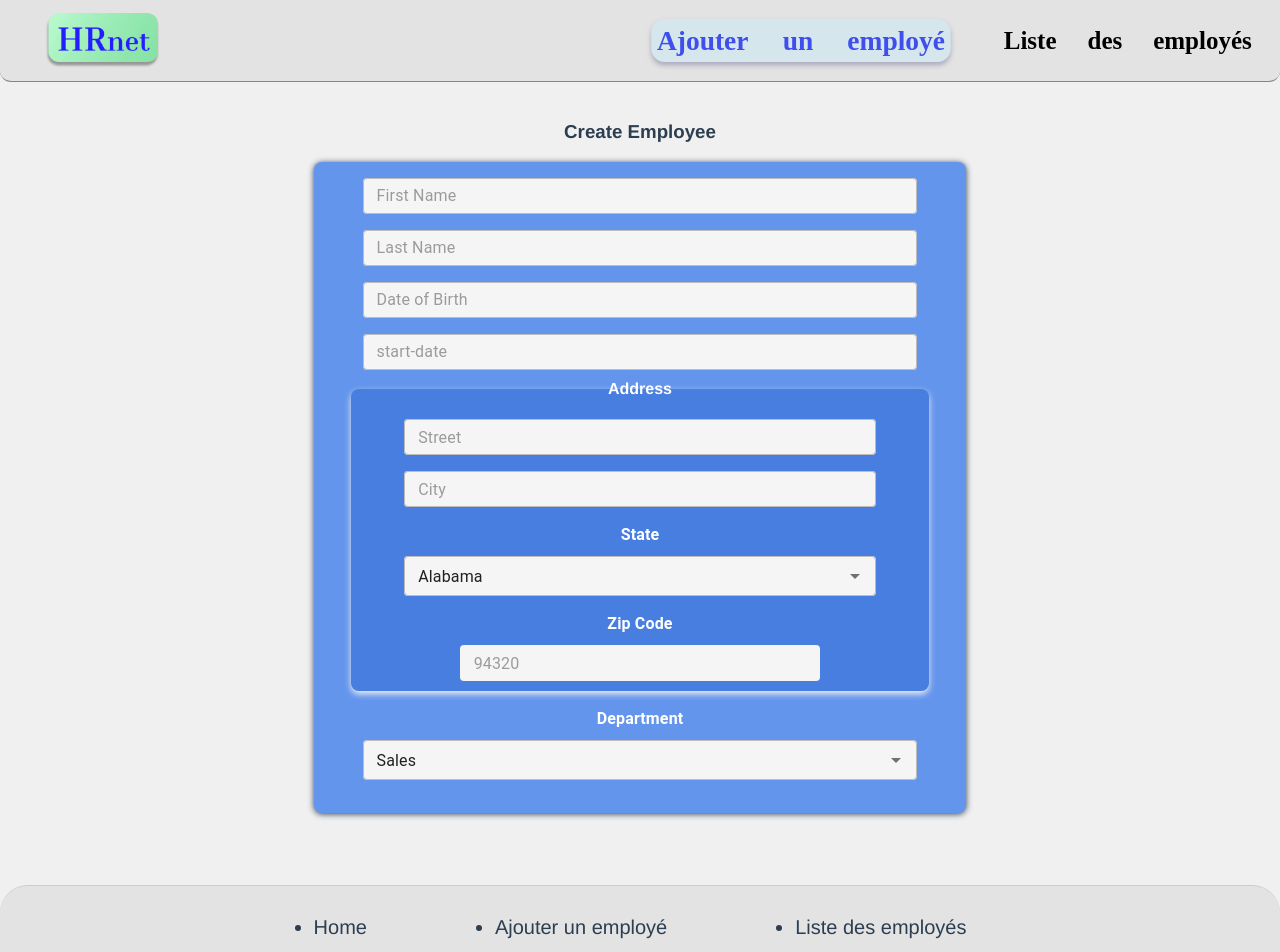
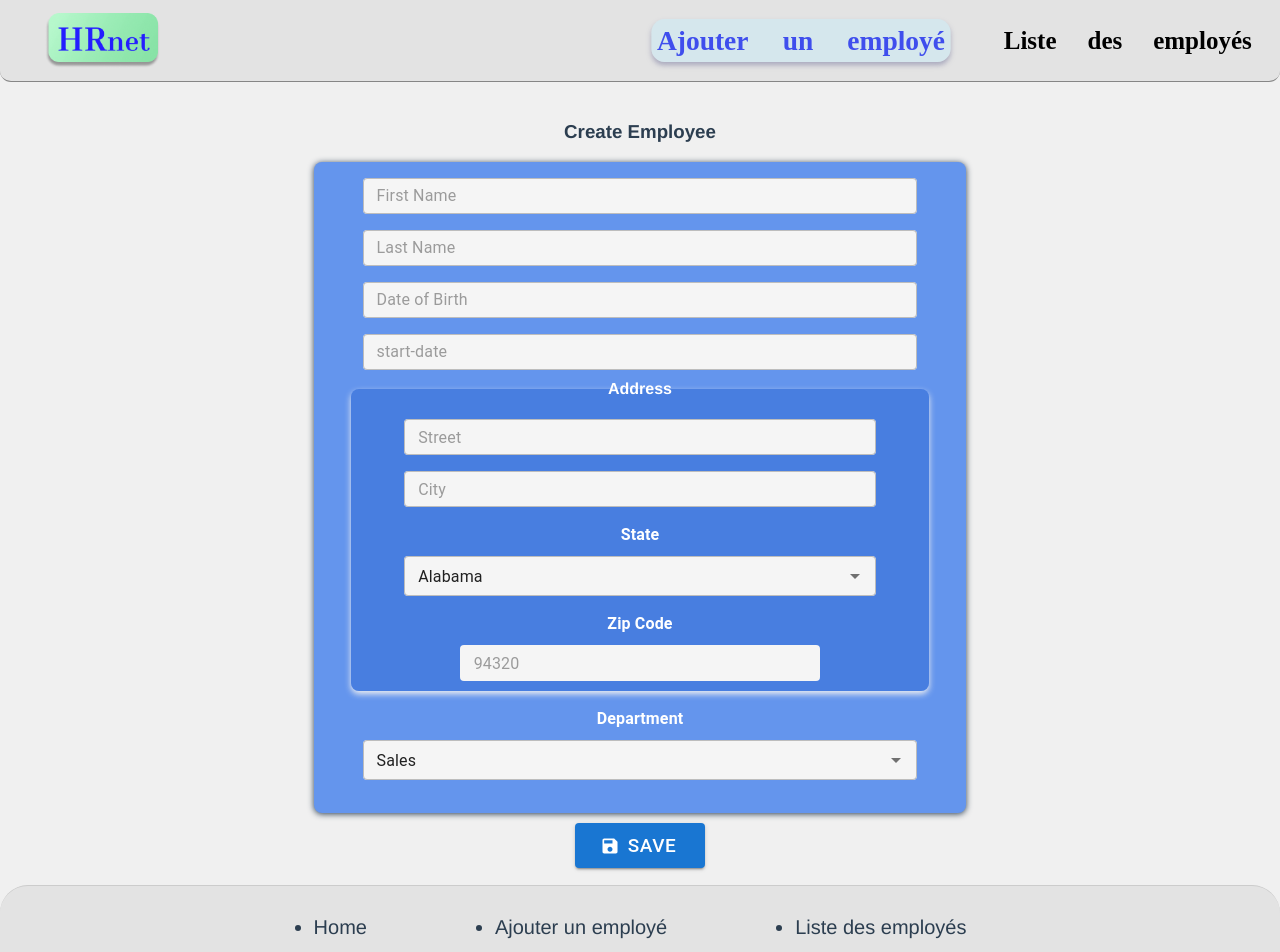
Before and after one commit to developer-ta/Projet_14_Faites-passer-une-librairie-jQuery-vers-React-final-projet, a React (Vite) app: page /AddEmployee in a window 1280 px wide. Shown: the top 952 px of the page. Built offline with nearby package versions, Linux system fonts and the light colour scheme.

Commit message:
add sous component

```diff
--- a/src/presentation_Layer/components/AddEmployee/AddEmployeeBody.jsx
+++ b/src/presentation_Layer/components/AddEmployee/AddEmployeeBody.jsx
@@ -1,13 +1,11 @@
 import './AddEmployeeBody.scss';
 
-import 'react-datepicker/dist/react-datepicker.css';
-import { DatePickerComponent } from './DatePickerComponent';
-
-import { TextField } from '@mui/material';
+import { Button, IconButton, TextField } from '@mui/material';
 import { FormControl, InputLabel, Input } from '@mui/material';
 import { AddressComponent } from './AddressComponent';
 import { DepartmentSelectComponent } from './DepartmentSelectComponent';
-
+import { DatePickerComponent } from './DatePickerComponent';
+import { Save } from '@mui/icons-material';
 
 const textFieldStyle = {
   backgroundColor: 'whitesmoke',
@@ -30,6 +28,14 @@ export default function AddEmployeeBody() {
       {/* <div id="confirmation" className="modal">
         Employee Created!
       </div> */}
+      <Button
+        variant="contained"
+        onClick={() => {}}
+        sx={{ marginTop: '10px',width:'130px', fontSize:'19px'}}
+        startIcon={<Save></Save>}
+      >
+        Save
+      </Button>
     </main>
   );
 }
--- a/src/presentation_Layer/components/AddEmployee/AddressComponent.jsx
+++ b/src/presentation_Layer/components/AddEmployee/AddressComponent.jsx
@@ -1,8 +1,6 @@
 import { useState } from 'react';
-import './AddEmployeeBody.scss';
 
-import 'react-datepicker/dist/react-datepicker.css';
-import { DatePickerComponent } from './DatePickerComponent';
+
 
 import 'dayjs/locale/fr';
 import { Autocomplete, Box, Button, Container, InputBase, TextField } from '@mui/material';
--- a/src/presentation_Layer/components/AddEmployee/DatePickerComponent.jsx
+++ b/src/presentation_Layer/components/AddEmployee/DatePickerComponent.jsx
@@ -1,7 +1,4 @@
 import { useState } from 'react';
-import './AddEmployeeBody.scss';
-
-import 'react-datepicker/dist/react-datepicker.css';
 
 import { AdapterDayjs } from '@mui/x-date-pickers/AdapterDayjs';
 import { LocalizationProvider } from '@mui/x-date-pickers/LocalizationProvider';
--- a/src/presentation_Layer/components/AddEmployee/DepartmentSelectComponent.jsx
+++ b/src/presentation_Layer/components/AddEmployee/DepartmentSelectComponent.jsx
@@ -1,7 +1,4 @@
 import { useState } from 'react';
-import './AddEmployeeBody.scss';
-
-import 'react-datepicker/dist/react-datepicker.css';
 
 import 'dayjs/locale/fr';
 import { Autocomplete, Box, Button, Container, InputBase, TextField } from '@mui/material';
```
